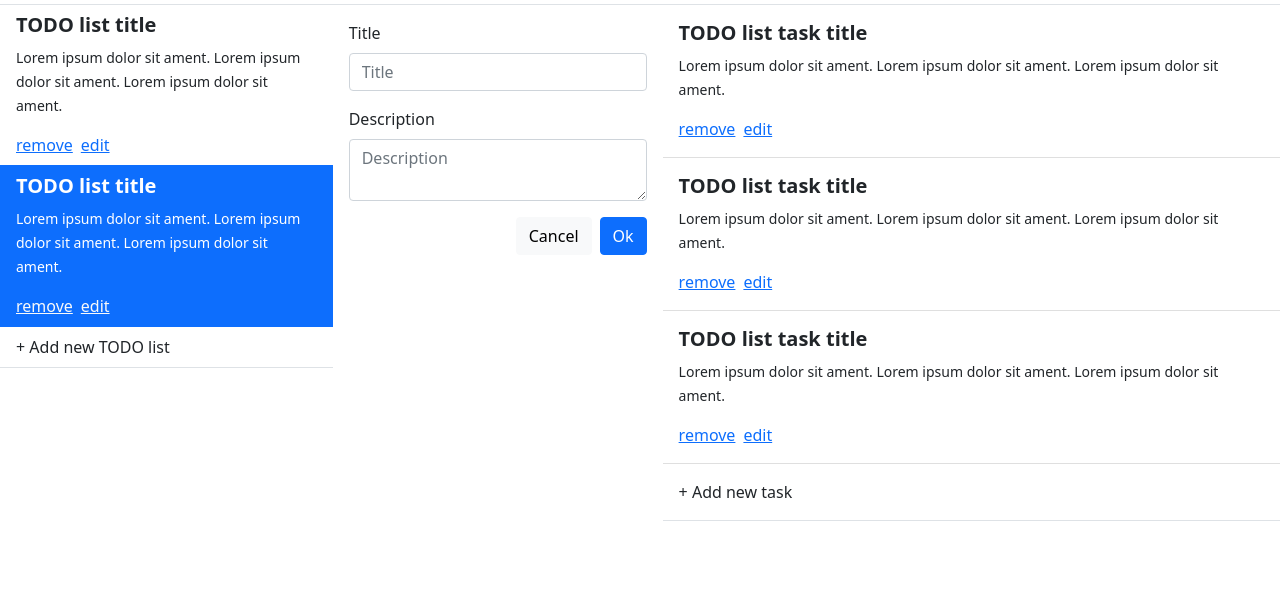
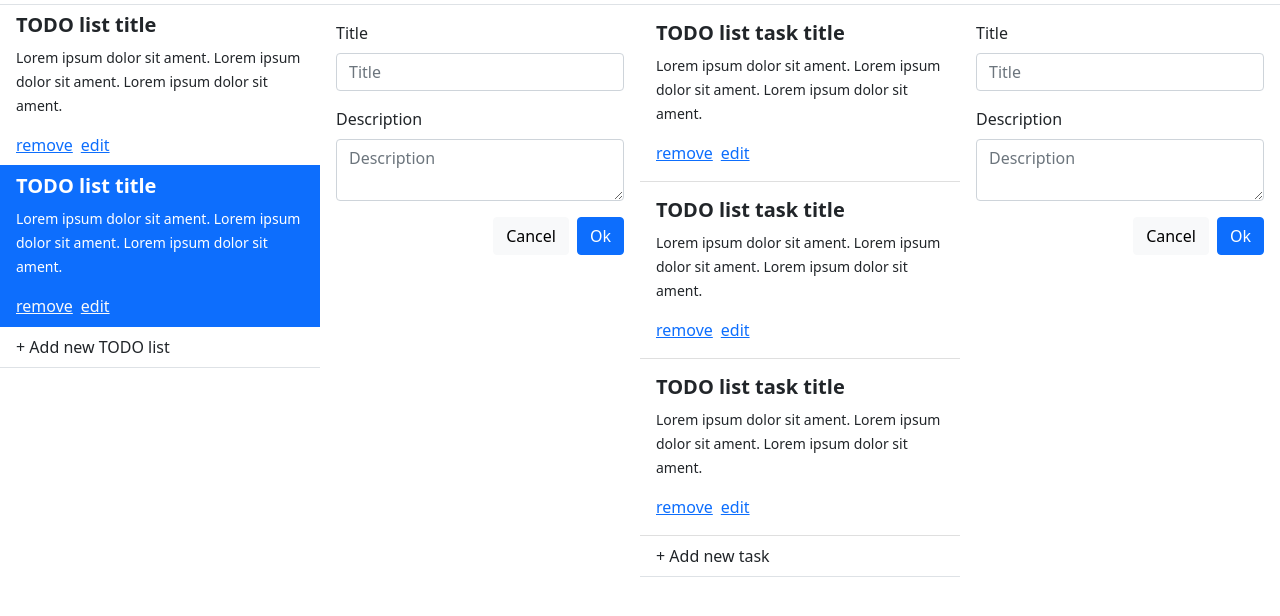
Before and after one commit to dennisshevtsov/bootstrap-todo-sample, a website: page index.html in a window 1280 px wide. Shown: the part 60-676 px from the top of the page. Drawn offline with nearby package versions, Linux system fonts and the light colour scheme.

Commit message:
add todo list task form

```diff
--- a/index.html
+++ b/index.html
@@ -24,7 +24,7 @@
       </div>
   </header>
   <main class="d-flex">
-    <div style="width: 335px">
+    <div style="width: 25%;">
       <div class="list-group list-group-flush border-bottom">
         <div class="list-group-item list-group-item-action">
           <h5><strong>TODO list title</strong></h5>
@@ -47,8 +47,7 @@
         </a>
       </div>
     </div>
-    <div class="m-3" style="width: 300px;">
-      <form>
+    <form class="p-3" style="width: 25%;">
       <div class="mb-3">
         <label for="txtTitle" class="form-label">Title</label>
         <input id="txtTitle" class="form-control" type="text" placeholder="Title">
@@ -66,9 +65,7 @@
         </button>
       </div>
     </form>
-    </div>
-    <div>
-      <div class="list-group list-group-flush border-bottom">
+    <div class="list-group list-group-flush border-bottom" style="width: 25%;">
       <div class="list-group-item list-group-item-action py-3">
         <h5><strong class="mb-1">TODO list task title</strong></h5>
         <p><small>Lorem ipsum dolor sit ament. Lorem ipsum dolor sit ament. Lorem ipsum dolor sit ament.</small></p>
@@ -93,11 +90,28 @@
           <a href="#" class="me-2"><span>edit</span></a>
         </div>
       </div>
-        <a href="#" class="list-group-item list-group-item-action py-3">
+      <a href="#" class="list-group-item list-group-item-action">
         <span>+ Add new task</span>
       </a>
     </div>
+    <form class="p-3" style="width: 25%;">
+      <div class="mb-3">
+        <label for="txtTitle" class="form-label">Title</label>
+        <input id="txtTitle" class="form-control" type="text" placeholder="Title">
       </div>
+      <div class="mb-3">
+        <label for="txtDescription" class="form-label">Description</label>
+        <textarea id="txtDescription" class="form-control" type="text" placeholder="Description"></textarea>
+      </div>
+      <div class="d-grid gap-2 d-md-flex justify-content-md-end">
+        <button type="button" class="btn btn-light">
+          <span>Cancel</span>
+        </button>
+        <button type="submit" class="btn btn-primary">
+          <span>Ok</span>
+        </button>
+      </div>
+    </form>
   </main>
   <script src="node_modules/bootstrap/dist/js/bootstrap.bundle.min.js"></script>
 </body>
```
Lines whose indentation alone changed are shown as unchanged.
